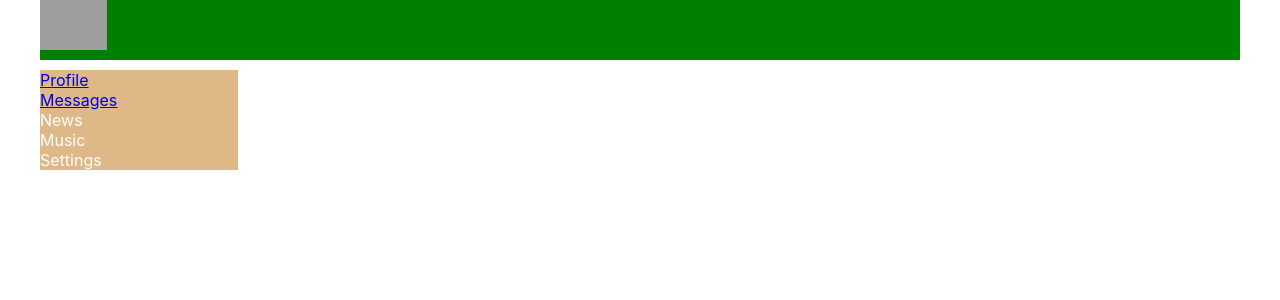
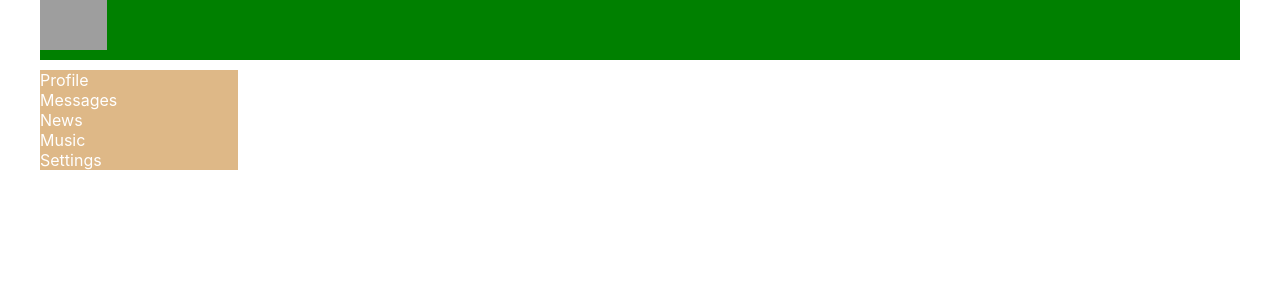
Before and after one commit to evgenypihnastyi/react-project, a React (Vite) app: page / in a window 1280 px wide. Shown: the top 300 px of the page. Built offline with nearby package versions, Linux system fonts and the light colour scheme; grey boxes are pictures that could not be loaded; the HTML template or start-up script is replaced by a standard one.

Commit message:
Task-020 Refactoring link switching functionality using NavLink

```diff
--- a/src/components/Navbar/Navbar.jsx
+++ b/src/components/Navbar/Navbar.jsx
@@ -1,21 +1,21 @@
-import classes from './Navbar.module.css';
+import { NavLink } from 'react-router-dom';
+import s from './Navbar.module.css';
 
-console.log(classes);
 const Navbar = () => {
-    return <nav className={classes.nav}>
-        <div className={classes.item}>
-          <a href="/profile">Profile</a>
+    return <nav className={s.nav}>
+        <div className={s.item}>
+          <NavLink to="/profile" activeClassName={s.activeLink}>Profile</NavLink>
         </div>
-        <div className={`${classes.item} ${classes.active}`}>
-          <a href="/dialogs">Messages</a>
+        <div className={`${s.item} ${s.active}`}>
+          <NavLink to="/dialogs">Messages</NavLink>
         </div>
-        <div className={classes.item}>
-          <a>News</a>
+        <div className={s.item}>
+          <NavLink to="/News">News</NavLink>
         </div>
-        <div className={classes.item}>
+        <div className={s.item}>
           <a>Music</a>
         </div>
-        <div className={classes.item}>
+        <div className={s.item}>
           <a>Settings</a>
         </div>
       </nav>
--- a/src/components/Navbar/Navbar.module.css
+++ b/src/components/Navbar/Navbar.module.css
@@ -1,12 +1,14 @@
 .nav{
   grid-area: n;
     background-color: burlywood;
+    padding: 20 px;
 }
 
-.item{
+.item a {
   color: white;
+  text-decoration:none ;
 }
 
-.item.active{
+.item a.activeLink{
   color: gold;
 }
```
